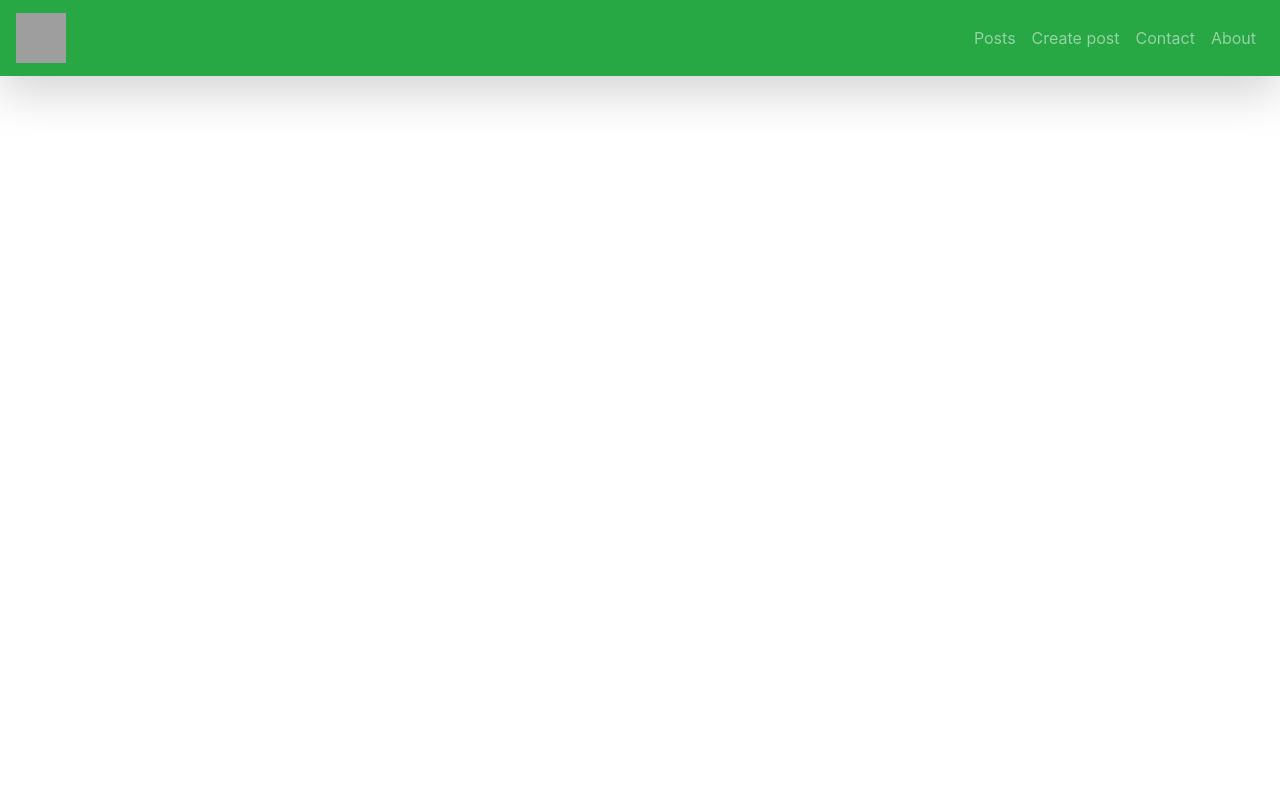
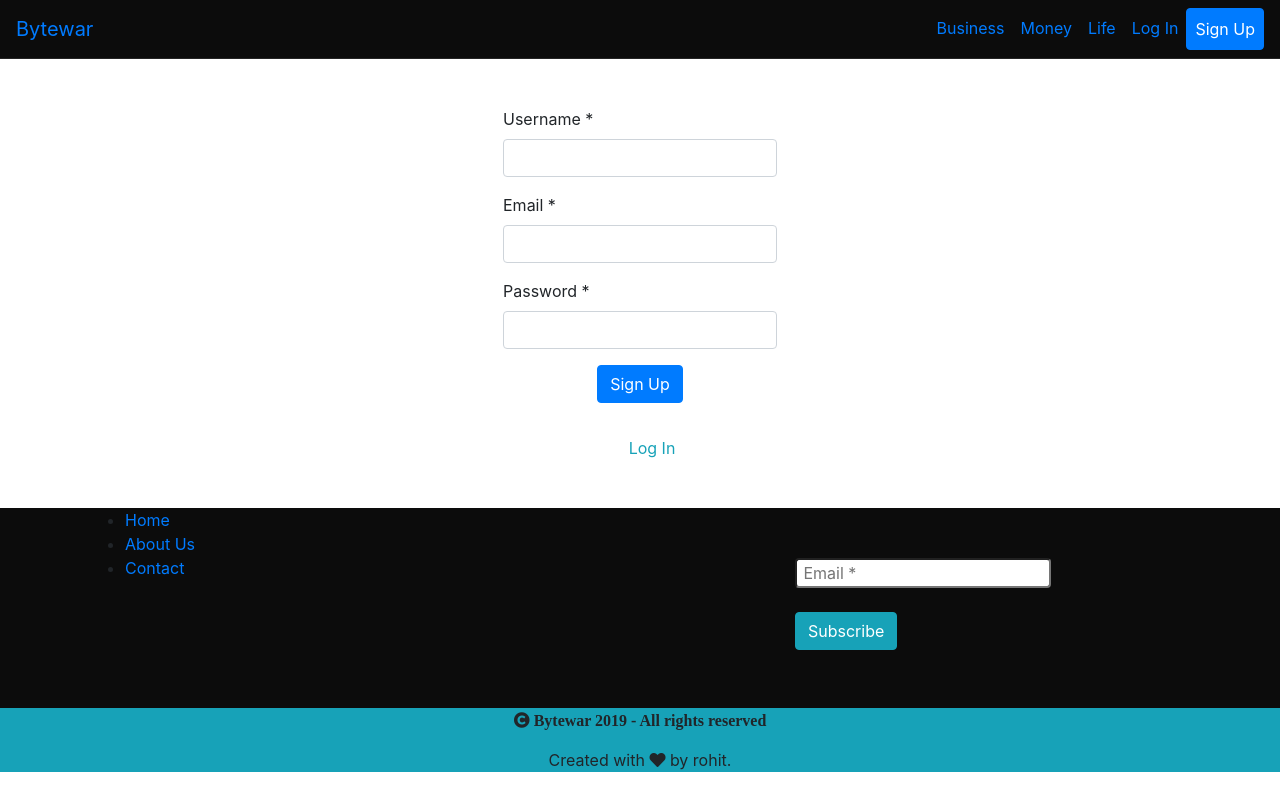
Before and after one commit to rohitdalal0/flask-app, a Flask app: page /signup in a window 1280 px wide. Run offline with Flask 2, Linux system fonts and the light colour scheme; parts of the project's set-up code (start-up, migrations or seed data) failed here and were passed over; some libraries are stand-ins or nearby versions; grey boxes are pictures that could not be loaded.

Commit message:
fron-end is ready without messup

```diff
--- a/run.py
+++ b/app.py
@@ -2,7 +2,7 @@ from flask import Flask, render_template, url_for, redirect, flash, request, fla
 from flask_sqlalchemy import SQLAlchemy
 from flask_login import LoginManager, login_required, login_user
 from flask_bootstrap import Bootstrap
-from model import *
+
 
 
 
@@ -16,6 +16,7 @@ login_manager = LoginManager()
 bootstrap = Bootstrap(app)
 
 
+from model import *
 
 # login init
 db.init_app(app)
@@ -75,7 +76,7 @@ def login():
             return redirect(request.args.get('next'), url_for('/index'))
         else:
             flash('Email and password match not found!')
-            return render_template('login.html')
+            return render_template('login.html', login_form=login_form)
     else:
         return render_template('login.html', login_form=login_form)
 
--- a/model.py
+++ b/model.py
@@ -4,7 +4,7 @@ import datetime
 from flask_wtf import FlaskForm
 from wtforms import StringField, BooleanField, PasswordField
 from wtforms.validators import input_required, Length, Email
-from run import db
+from app import db
 
 
 date = datetime.datetime.strftime(datetime.datetime.now(), '%B %d, %Y')
--- a/static/styles/index.css
+++ b/static/styles/index.css
@@ -17,6 +17,10 @@
     width: 100%;
     height: 100%;
   }
+#main-slider #demo{
+    height: 450px;
+    overflow: hidden;
+}
 #main-slider #demo > .carousel-inner > div{
     position: relative;
 }
@@ -27,7 +31,7 @@
     top: 280px;
     color: white;
     left: 1px;
-    background: #1E0624;
+    background: rgba(19, 19, 19, 0.801);
 }
 
 /* <<<<<<=========== End Make the image fully responsive ==========>>>>>*/
@@ -89,12 +93,13 @@
 footer > div:nth-child(1){
     height: 200px;
 }
-footer > div:nth-child(1) > ul{
-    margin: 50px 0 0 200px;
+footer > div:nth-child(2) > ul{
+    margin-top: 100px;
+    margin-top: 50px;
     list-style: square;
 }
 footer > div:nth-child(1) > form{
-    margin: 50px 0 0 600px;
+    margin: 50px 0 0 600px
 }
 footer{
     background: #0C0C0C;
--- a/template/extend.html
+++ b/template/extend.html
@@ -6,59 +6,81 @@
   <meta charset="utf-8">
   <meta name="viewport" content="width=device-width, initial-scale=1, shrink-to-fit=no">
   <meta name="description" content="">
-  <meta name="author" content="">
+  <meta name="author" content="rohit">
 
   <title>Bytewar</title>
 
-  <!-- Bootstrap core CSS -->
-  <link href="{{url_for('static', filename='vendor/bootstrap/css/bootstrap.min.css')}}" rel="stylesheet">
+  <link rel= "stylesheet" type= "text/css" href= "{{ url_for('static', filename='styles/index.css') }}">
 
-  <!-- Custom fonts for this template -->
-  <link href="{{url_for('static', filename='vendor/fontawesome-free/css/all.min.css')}}" rel="stylesheet"
-    type="text/css">
-  <link href='https://fonts.googleapis.com/css?family=Lora:400,700,400italic,700italic' rel='stylesheet'
-    type='text/css'>
-  <link
-    href='https://fonts.googleapis.com/css?family=Open+Sans:300italic,400italic,600italic,700italic,800italic,400,300,600,700,800'
-    rel='stylesheet' type='text/css'>
+  <!-- Font awesome -->
+  <link rel="stylesheet" href="https://use.fontawesome.com/releases/v5.7.0/css/all.css"  crossorigin="anonymous">
 
-  <!-- Custom styles for this template -->
-  <link href="{{url_for('static', filename='css/clean-blog.min.css')}}" rel="stylesheet">
+  <!-- Latest compiled and minified CSS online -->
+  <link rel="stylesheet" href="https://maxcdn.bootstrapcdn.com/bootstrap/4.3.1/css/bootstrap.min.css">
+
+  <!-- jQuery library online -->
+  <script src="https://ajax.googleapis.com/ajax/libs/jquery/3.4.1/jquery.min.js"></script>
+
+  <!-- Latest compiled JavaScript online -->
+  <script src="https://maxcdn.bootstrapcdn.com/bootstrap/4.3.1/js/bootstrap.min.js"></script>
 
 </head>
 
 <body>
-
-  <nav class="navbar navbar-expand-md bg-success navbar-dark shadow-lg">
+  <header>
+    <nav class="navbar navbar-expand-md navbar-primary text-white">
         <!-- Brand -->
-    <a class="navbar-brand" href="/"><img src="{{url_for('static', filename='img/img1.png')}}" width="50px"
-        height="50px"></a>
+        <a class="navbar-brand" href="/">Bytewar</a>
 
         <!-- Toggler/collapsibe Button -->
         <button class="navbar-toggler" type="button" data-toggle="collapse" data-target="#collapsibleNavbar">
-      <span class="navbar-toggler-icon"></span>
+          <span class="navbar-toggler-icon text-white"></span>
         </button>
 
         <!-- Navbar links -->
         <div class="collapse navbar-collapse" id="collapsibleNavbar">
-      <ul class="navbar-nav ml-auto text-center ">
+          <ul class="navbar-nav ml-auto text-center">
             <li class="nav-item">
-          <a class="nav-link" href="/post">Posts</a>
-        </li>
-        <li class="nav-item ">
-          <a class="nav-link" href="/add_post">Create post</a>
+              <a class="nav-link" href="#">Business</a>
             </li>
             <li class="nav-item">
-          <a class="nav-link" href="/contact">Contact</a>
+              <a class="nav-link" href="#">Money</a>
             </li>
             <li class="nav-item">
-          <a class="nav-link" href="/about">About</a>
+              <a class="nav-link" href="#">Life</a>
+            </li>
+            <li class="nav-item">
+              <a class="nav-link" href="/login">Log In</a>
+            </li>
+            <li class="nav-item">
+                <a class="nav-link btn btn-primary text-white" href="/Signup">Sign Up</a>
               </li>
           </ul>
         </div>
       </nav>
-  </nav>
+  </header>
+
+{% block body %}
+{% endblock %}
 
 
+<footer class="mt-5">
+  <div class="container d-flex flex-row">
+    <ul>
+      <li><a href="/">Home</a></li>
+      <li><a href="/about">About Us</a></li>
+    <li><a href="/contact">Contact</a></li>
+  </ul>
+  <form action="Get-update">
+    <input type="email" class="bg-white b-0 rounded" placeholder=" Email *" required>
+    <br><br>
+    <input type="submit" class="btn btn-info" value="Subscribe">
+  </form>
+</div>
+<div class="bg-info text-center">
+    <p><span class="fas fa-copyright"> Bytewar 2019 - All rights reserved</span></p>
+    <p>Created with <span class="fas fa-heart"></span> by rohit.</p>
+</div>
+</footer>
 </body>
 </html>
--- a/template/signup.html
+++ b/template/signup.html
@@ -6,6 +6,8 @@
     {{ wtf.form_field(Signup_form.username) }}
     {{ wtf.form_field(Signup_form.email) }}
     {{ wtf.form_field(Signup_form.password) }}
-    <button class="btn btn-success rounded">Sign Up</button>
+    <button class="btn btn-primary rounded">Sign Up</button>
+    <hr>
+    <a href="/login" class="text-info ml-4">Log In</a>
 </div>
 {% endblock body %}
```
Also changed, not shown: template/index.html (+27 -38 lines), template/login.html (+4 -4 lines). Lines whose indentation alone changed are shown as unchanged.
